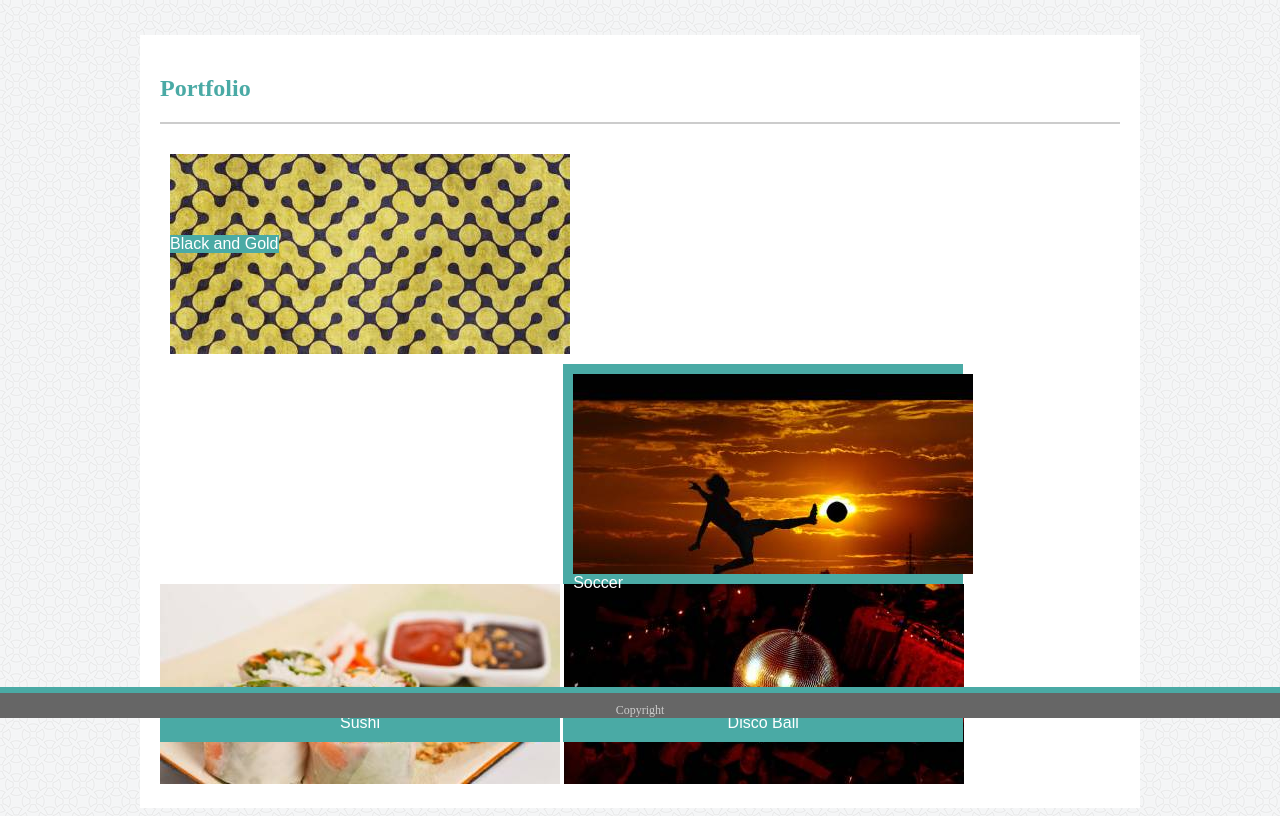
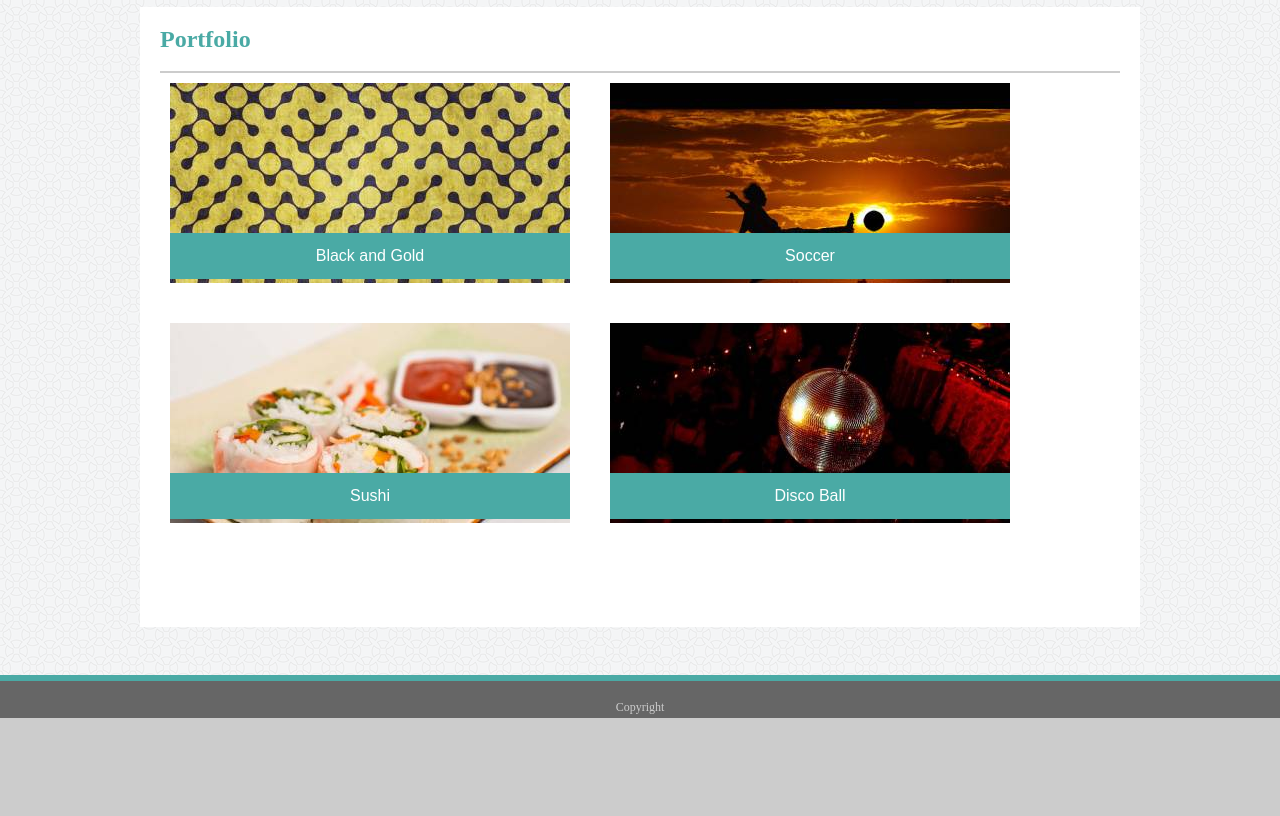
Before and after one commit to stevemazanec/Basic-Portfolio, a plain HTML site: page portfolio.html in a window 1280 px wide. Shown: the part 82-898 px from the top of the page. After the commit the page ends 800 px from the top, so only its background shows below. Drawn offline with Linux system fonts and the light colour scheme.

Commit message:
final draft

```diff
--- a/assets/css/style.css
+++ b/assets/css/style.css
@@ -13,9 +13,12 @@
     text-align: center;
     font-size: 22px;
     font-family: 'Georgia', times, 'Times New Roman', serif;
+    font-weight: bold;
     padding-top: 20px;
+    padding-left: 10px;
+    padding-right: 10px;
     float: left;
-    margin-left: 175px;
+    margin-left: 185px;
 }
 
 ul {
@@ -31,6 +34,14 @@ li {
 li a {
     display: inline;
     padding: 15px;
+}
+
+a:link {
+    color: #777777;
+}
+
+a:visited {
+    color: #777777;
 }
 
 #contact {
@@ -54,11 +65,14 @@ body {
     float: left;
     width: 200px;
     padding-right: 15px;
+    margin-top: 20px;
 }
 
 p {
     color: #777777;
     font-family: 'arial', 'Helvetica Neue', 'Helvetica', sans-serif;
+    margin-top: 20px;
+    line-height: 1.6;
 }
 
 h2 {
@@ -66,6 +80,12 @@ h2 {
     color: #4aaaa5;
     border-bottom: 2px solid #cccccc;
     padding-bottom: 20px;
+    font-weight: bold;
+    font-size: 1.5em;
+}
+
+form {
+    margin-top:30px;
 }
 
 #container {
@@ -73,6 +93,24 @@ h2 {
     background-color: white;
     border-color: #ffffff;
     margin: auto;
+    padding: 20px;
+}
+
+#indexContainer {
+    width: 960px;
+    background-color: white;
+    border-color: #ffffff;
+    margin: auto;
+    padding: 20px;
+    height: 350px;
+}
+
+#portfolioContainer {
+    width: 960px;
+    background-color: white;
+    border-color: #ffffff;
+    margin: auto;
+    height: 580px;
     padding: 20px;
 }
 
@@ -96,67 +134,98 @@ h2 {
 #projects {
     position: relative;
     font-family: 'arial', 'Helvetica Neue', 'Helvetica', sans-serif;
+    margin-bottom: 50px;
 }
 
 #black-and-gold {
+    float: left;
     position: relative;
     width: 380px;
     text-align: center;
     top: 35%;
     left: 0%;
+    margin: 10px 10px 20px 10px;
+    padding-right: 20px;
+}
+
+#black-and-gold-text {
+    float: left;
+    position: absolute;
+    color: white;
+    background-color: #4aaaa5;
+    top: 65%;
+    width: 380px;
+    text-align: center;
     padding: 10px;
 }
 
-#black-and-gold-text {
+#soccer {
+    float: left;
+    position: relative;
+    width: 380px;
+    text-align: center;
+    margin: 10px 10px 20px 10px;
+    padding-left: 20px;
+}
+
+#soccer-text {
+    float: left;
     position: absolute;
     color: white;
     background-color: #4aaaa5;
-    top: 75px;
-
+    top: 65%;
+    width: 380px;
+    text-align: center;
+    padding: 10px;
 }
 
-#soccer {
+#sushi {
+    float: left;
     position: relative;
     width: 380px;
     text-align: center;
-    top: 35%;
-    left: 42%;
-    padding: 10px;
+    left: 0%;
+    margin: 20px 10px 10px 10px;
+    padding-right: 20px;
+}
+
+#sushi-text {
+    float: left;
+    position: absolute;
     color: white;
     background-color: #4aaaa5;
-}
-
-#soccer-text {
-    position: absolute;
-}
-
-#sushi {
-    position: absolute;
+    top: 65%;
     width: 380px;
     text-align: center;
-    top: 87%;
-    left: 0%;
     padding: 10px;
-    color: white;
-    background-color: #4aaaa5;
 }
 
 #discoBall {
+    float: left;
+    position: relative;
+    width: 380px;
+    margin: 20px 10px 10px 10px;
+    padding-left: 20px;
+}
+
+#discoBall-text {
+    float: left;
     position: absolute;
+    color: white;
+    background-color: #4aaaa5;
+    top: 65%;
     width: 380px;
     text-align: center;
-    top: 87%;
-    left: 42%;
     padding: 10px;
-    color: white;
-    background-color: #4aaaa5;
 }
 
 footer {
+    clear: both;
     background-color: #666666;
     color: #cccccc;
     text-align: center;
-    padding-top: 10px;
+    padding-top: 20px;
+    padding-bottom: 5px;
     font-size: 12px;
     border-top: 6px solid #4aaaa5;
     position: fixed;
--- a/portfolio.html
+++ b/portfolio.html
@@ -1,4 +1,5 @@
 <head>
+    <link rel="stylesheet" type="text/css" href="assets/css/reset.css">
     <link rel="stylesheet" type="text/css" href="assets/css/style.css">
 </head>
 <header>
@@ -15,25 +16,30 @@
         </div>
     </div>
 </header>
-<br><br>
+<br>
 <body>
-    <div id="container">
+    <div id="portfolioContainer">
         <h2>Portfolio</h2>
         <div id="projects">
             <div id="black-and-gold">
-            <img src="assets/images/placeholder-image-1.jpg">
-            <p id="black-and-gold-text">Black and Gold</p>
+                <img src="assets/images/placeholder-image-1.jpg">
+                <p id="black-and-gold-text">Black and Gold</p>
             </div>
             <div id="soccer">
-            <img src="assets/images/placeholder-image-2.jpg">
-            <div id="soccer-text">Soccer</div>
+                <img src="assets/images/placeholder-image-2.jpg">
+                <p id="soccer-text">Soccer</p>
             </div>
-            <img src="assets/images/placeholder-image-3.jpg">
-            <div id="sushi">Sushi</div>
-            <img src="assets/images/placeholder-image-5.jpg">
-            <div id="discoBall">Disco Ball</div>
+            <div id="sushi">
+                <img src="assets/images/placeholder-image-3.jpg">
+                <p id="sushi-text">Sushi</p>
+            </div>
+            <div id="discoBall">
+                <img src="assets/images/placeholder-image-5.jpg">
+                <p id="discoBall-text">Disco Ball</p>
+            </div>
         </div>
     </div>
+    <br><br><br>
 <footer>
 Copyright
 </footer>
```
Also changed, not shown: contact.html (+1 -0 lines), index.html (+12 -6 lines), assets/images/portrait.jpeg (added).
